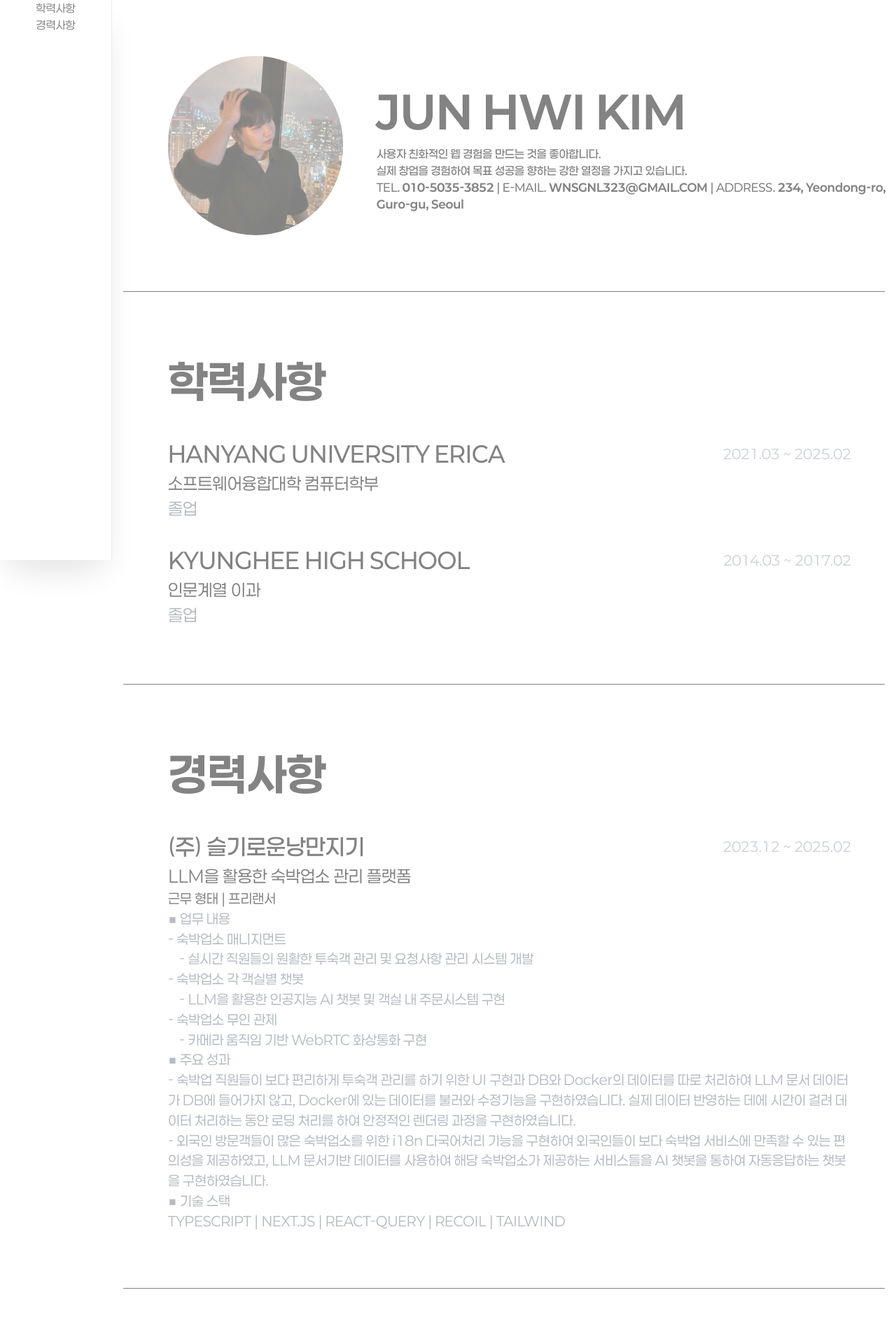
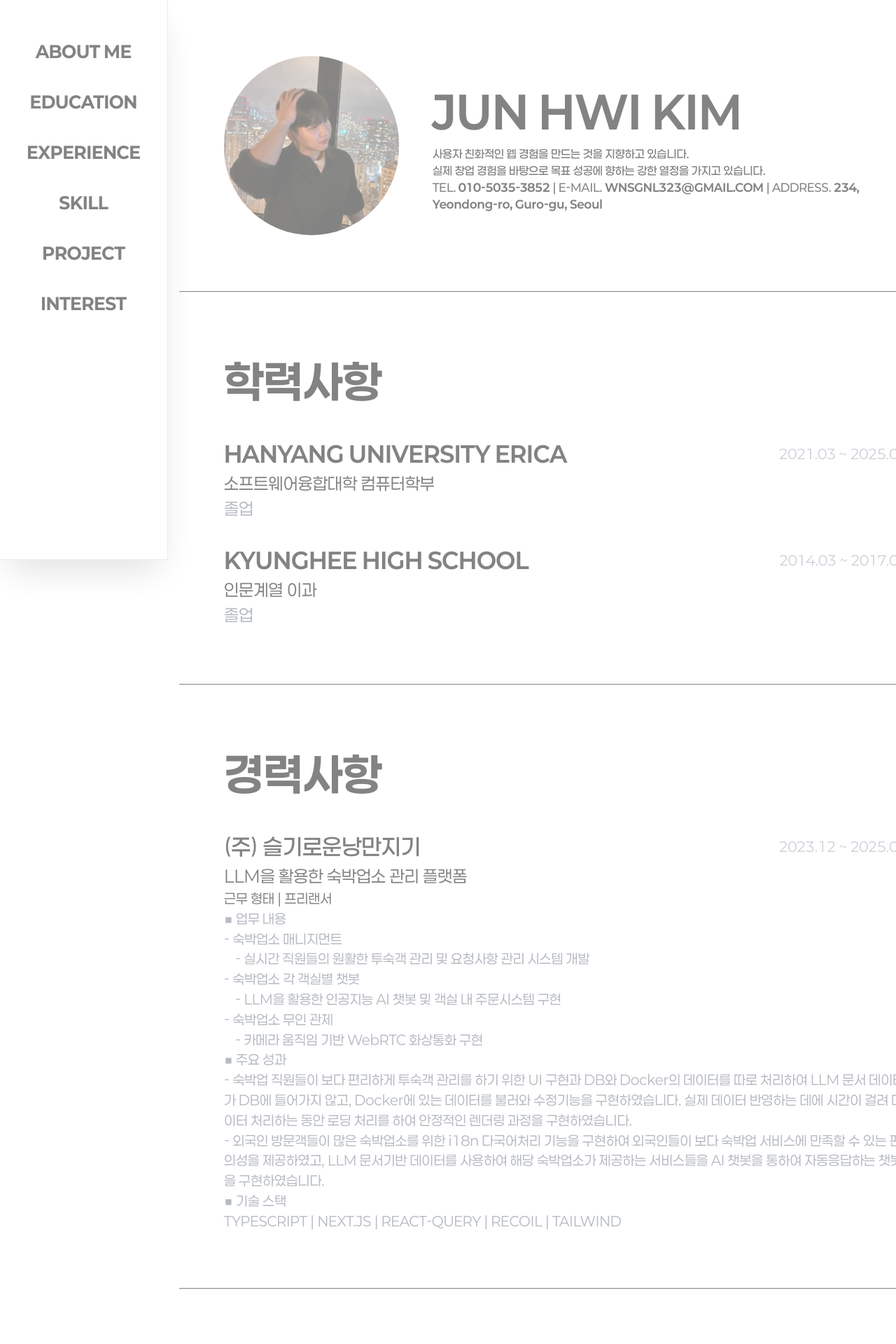
Before and after one commit to kimkimjunjun/portfolio, a Next.js app: page / in a window 1280 px wide. Shown: the top 1920 px of the page at 70% size. Built offline with nearby package versions, Linux system fonts and the light colour scheme.

Commit message:
사이드바 반응형

```diff
--- a/components/ground/education.tsx
+++ b/components/ground/education.tsx
@@ -4,7 +4,7 @@ export default function Education() {
             <h1 className=" text-[4rem] font-bold">학력사항</h1>
             <div>
                 <div className="2xl:w-[70rem] xl:w-[61rem] flex items-center mt-[2rem]">
-                    <span className="text-[2rem] font-medium">HANYANG UNIVERSITY ERICA</span>
+                    <span className="text-[2rem] font-bold">HANYANG UNIVERSITY ERICA</span>
                     <span className="text-[1.2rem] ml-auto text-gray-400">2021.03 ~ 2025.02</span>
                 </div>
                 <div className="flex flex-col">
@@ -12,7 +12,7 @@ export default function Education() {
                     <span className="text-[1.5rem] text-gray-500">졸업</span>
                 </div>
                 <div className="2xl:w-[70rem] xl:w-[61rem] flex items-center mt-[2rem]">
-                    <span className="text-[2rem] font-medium">KYUNGHEE HIGH SCHOOL</span>
+                    <span className="text-[2rem] font-bold">KYUNGHEE HIGH SCHOOL</span>
                     <span className="text-[1.2rem] ml-auto text-gray-400">2014.03 ~ 2017.02</span>
                 </div>
                 <div className="flex flex-col">
--- a/components/introduction/introduction.tsx
+++ b/components/introduction/introduction.tsx
@@ -8,8 +8,8 @@ export default function Introduction() {
             <div className="flex flex-col justify-center ml-[3rem]">
                 <h1 className="text-[4rem] font-bold">JUN HWI KIM</h1>
                 <div className="flex flex-col text-[1rem] font-medium">
-                    <span className="">사용자 친화적인 웹 경험을 만드는 것을 좋아합니다.</span>
-                    <span className="">실제 창업을 경험하여 목표 성공을 향하는 강한 열정을 가지고 있습니다.</span>
+                    <span className="">사용자 친화적인 웹 경험을 만드는 것을 지향하고 있습니다.</span>
+                    <span className="">실제 창업 경험을 바탕으로 목표 성공에 향하는 강한 열정을 가지고 있습니다.</span>
                     <span className="">TEL. <a className="font-bold">010-5035-3852</a> | E-MAIL. <a className="font-bold">WNSGNL323@GMAIL.COM</a> | ADDRESS. <a className="font-bold">234, Yeondong-ro, Guro-gu, Seoul</a></span>
                 </div>
             </div>
--- /dev/null
+++ b/components/project/project.tsx
@@ -0,0 +1,30 @@
+import rosemain from "@/public/images/rosemain.png"
+import Image from "next/image"
+import Link from "next/link"
+
+export default function Project() {
+    return (
+        <div className="ml-[5rem]">
+            <h1 className=" text-[4rem] font-bold">프로젝트</h1>
+            <div className="mt-[2rem]">
+                <Link href="/rosegold">
+                    <div className={`w-[20rem] border border-gray-300 rounded-[4px] shadow-md hover:opacity-80 hover:-translate-y-2 duration-300`}>
+                        <a className='block text-inherit no-underline hover:animate-moveUp' href='#'>
+                            <div className='w-full relative'>
+                                <Image className='top-0 left-0 w-full h-[170px] object-cover block rounded-t-md' src={rosemain} alt='' />
+                            </div>
+                        </a>
+                        <div className={`p-4 flex-1 bg-white`}>
+                            <a className='block text-inherit' href='#'>
+                                <h4 className='text-[1rem] font-bold m-0 text-ellipsis'>숙박업소 관리 플랫폼 - 로즈골드</h4>
+                                <div className='flex-1'>
+                                    <p className='break-words text-[0.875rem] h-[3rem] text-ellipsis overflow-hidden'>LLM을 활용한 고객 대응 자동화 및 수많은 객실들을 간편하게 관리하는 플랫폼</p>
+                                </div>
+                            </a>
+                        </div>
+                    </div>
+                </Link>
+            </div>
+        </div>
+    )
+}
--- a/components/sidebar.tsx
+++ b/components/sidebar.tsx
@@ -1,8 +1,50 @@
+interface Section {
+    name: string;
+    id: string;
+}
+
+const sections: Section[] = [
+    { name: "ABOUT ME", id: "about-me" },
+    { name: "EDUCATION", id: "education" },
+    { name: "EXPERIENCE", id: "experience" },
+    { name: "SKILL", id: "skill" },
+    { name: "PROJECT", id: "project" },
+    { name: "INTEREST", id: "interest" },
+];
+
 export default function SideBar() {
+    const scrollOffset = 81;
+
+    const handleScrollToSection = (id: string) => {
+        const element = document.getElementById(id);
+
+        if (element) {
+            const elementPosition = element.getBoundingClientRect().top + window.scrollY;
+            window.scrollTo({
+                top: elementPosition - scrollOffset,
+                behavior: 'smooth',
+            });
+        }
+    };
+
     return (
-        <div className="fixed h-screen w-[10rem] border-r border-gray-300 shadow-2xl flex flex-col text-center text-[1rem]">
-            <span>학력사항</span>
-            <span>경력사항</span>
+        <div className="
+        fixed top-0 left-0 w-full h-auto flex flex-row items-center justify-center p-4 border-b border-gray-300 shadow-md bg-white z-10
+        lg:fixed lg:top-auto lg:left-auto lg:h-screen lg:w-[15rem] lg:flex-col lg:border-r lg:border-gray-300 lg:shadow-2xl lg:p-0 lg:items-stretch lg:justify-start lg:z-auto lg:bg-transparent
+    ">
+            <div className="
+            flex flex-row space-x-4 lg:flex-col lg:space-y-5 lg:mt-[3rem] lg:px-[1rem] font-extrabold lg:space-x-0
+        ">
+                {sections.map((section) => (
+                    <span
+                        key={section.id}
+                        className="hover:bg-gray-400 hover:text-white cursor-pointer text-center xl:text-[1.5rem] lg:text-[1rem] py-[0.5rem] rounded-[1rem] px-[0.5rem] lg:px-[0rem] lg:py-[0.5rem]" // 작은 화면에서 px 추가, 큰 화면에서 원복
+                        onClick={() => handleScrollToSection(section.id)}
+                    >
+                        {section.name}
+                    </span>
+                ))}
+            </div>
         </div>
-    )
+    );
 }
--- /dev/null
+++ b/components/skill/skill.tsx
@@ -0,0 +1,21 @@
+export default function Skill() {
+    return (
+        <div className="ml-[5rem]">
+            <h1 className=" text-[4rem] font-bold">기술스택</h1>
+            <div className="2xl:w-[70rem] xl:w-[61rem] mt-[2rem] flex flex-wrap">
+                <img src="https://img.shields.io/badge/HTML5-E34F26?style=for-the-badge&logo=HTML5&logoColor=white" />
+                <img src="https://img.shields.io/badge/CSS3-1572B6?style=for-the-badge&logo=CSS3&logoColor=white" />
+                <img src="https://img.shields.io/badge/JavaScript-F7DF1E?style=for-the-badge&logo=JavaScript&logoColor=white" />
+                <img src="https://img.shields.io/badge/typescript-%23007ACC.svg?style=for-the-badge&logo=typescript&logoColor=white" />
+                <img src="https://img.shields.io/badge/React-61DAFB?style=for-the-badge&logo=React&logoColor=white" />
+                <img src="https://img.shields.io/badge/Next-black?style=for-the-badge&logo=next.js&logoColor=white" />
+                <img src="https://img.shields.io/badge/Tailwind CSS-06B6D4?style=flat-square&logo=Tailwind CSS&logoColor=white" />
+                <img src="https://img.shields.io/badge/Node.js-339933?style=for-the-badge&logo=Node.js&logoColor=white" />
+                <img src="https://img.shields.io/badge/Elasticsearch-005571?style=for-the-badge&logo=Elasticsearch&logoColor=white" />
+                <img src="https://img.shields.io/badge/GitHub Actions-2088FF?style=for-the-badge&logo=GitHub Actions&logoColor=white" />
+                <img src="https://img.shields.io/badge/Vercel-000000?style=flat-square&logo=Vercel&logoColor=white" />
+                <img src="https://img.shields.io/badge/Recoil-3578E5?style=for-the-badge&logo=Recoil&logoColor=white" />
+            </div>
+        </div>
+    )
+}
--- a/pages/index.tsx
+++ b/pages/index.tsx
@@ -1,21 +1,13 @@
-import Image from "next/image";
-import { Geist, Geist_Mono } from "next/font/google";
 import { useEffect, useState } from "react";
 import TypingComponent from "@/components/typing/typing";
 import SideBar from "@/components/sidebar";
 import Introduction from "@/components/introduction/introduction";
 import Education from "@/components/ground/education";
 import Experience from "@/components/ground/experience";
+import Skill from "@/components/skill/skill";
+import Project from "@/components/project/project";
 
-const geistSans = Geist({
-  variable: "--font-geist-sans",
-  subsets: ["latin"],
-});
 
-const geistMono = Geist_Mono({
-  variable: "--font-geist-mono",
-  subsets: ["latin"],
-});
 
 export default function Home() {
   const [showFirstTag, setShowFirstTag] = useState(true); // 첫 번째 태그를 보여줄지 결정하는 상태
@@ -41,6 +33,8 @@ export default function Home() {
     return () => clearTimeout(timer);
   };
 
+
+
   return (
     <div>
       {showFirstTag ? (
@@ -48,14 +42,32 @@ export default function Home() {
           <TypingComponent onTypingComplete={handleTypingComplete} />
         </div>
       ) : (
-        <div className="fadeIn flex h-full w-full">
+        <div className={`${isClicked && "fadeIn"} flex h-full w-full`}>
           <SideBar />
-          <div className="w-full ml-[10rem]">
-            <Introduction />
+          <div className="w-full ml-[15rem]">
+            <div id="about-me">
+              <Introduction />
+            </div>
             <hr className="mx-[1rem] my-[5rem]" />
-            <Education />
+
+            <div id="education">
+              <Education />
+            </div>
             <hr className="mx-[1rem] my-[5rem]" />
-            <Experience />
+
+            <div id="experience">
+              <Experience />
+            </div>
+            <hr className="mx-[1rem] my-[5rem]" />
+
+            <div id="skill">
+              <Skill />
+            </div>
+            <hr className="mx-[1rem] my-[5rem]" />
+
+            <div id="project">
+              <Project />
+            </div>
             <hr className="mx-[1rem] my-[5rem]" />
           </div>
         </div>
--- /dev/null
+++ b/pages/rosegold.tsx
@@ -0,0 +1,12 @@
+import SideBar from "@/components/sidebar";
+
+export default function Rosegold() {
+    return (
+        <div className="flex h-full w-full">
+            <SideBar />
+            <div className="ml-[15rem]">
+                dd
+            </div>
+        </div>
+    )
+}
```
Also changed, not shown: package.json (+6 -5 lines), public/images/rosemain.png (added), 1 other file (tests, documents, lock files or other folders).
